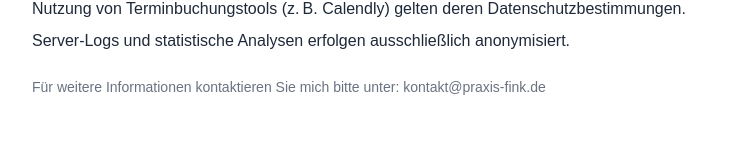
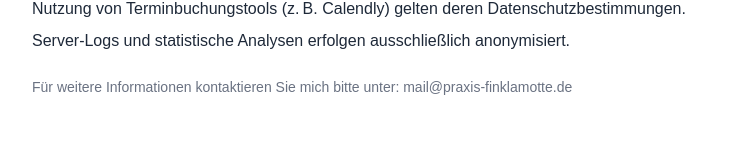
Before and after one commit to jaemaf/praxis-website, a Next.js app: page /datenschutz in a window 1280 px wide. Shown: the part 119-286 px from the top of the page, without its empty margins (256-1010 px from the left). Built offline with nearby package versions, Linux system fonts and the light colour scheme.

Commit message:
Anpassung Datenschutz

```diff
--- a/src/app/datenschutz/page.tsx
+++ b/src/app/datenschutz/page.tsx
@@ -4,7 +4,7 @@ export default function Datenschutz() {
       <h1 className="text-3xl font-bold mb-6">Datenschutzerklärung</h1>
       <p className="mb-2">Diese Website erhebt keine personenbezogenen Daten ohne Ihre ausdrückliche Zustimmung. Bei Nutzung von Terminbuchungstools (z. B. Calendly) gelten deren Datenschutzbestimmungen.</p>
       <p className="mb-2">Server-Logs und statistische Analysen erfolgen ausschließlich anonymisiert.</p>
-      <p className="mt-6 text-sm text-gray-500">Für weitere Informationen kontaktieren Sie mich bitte unter: kontakt@praxis-fink.de</p>
+      <p className="mt-6 text-sm text-gray-500">Für weitere Informationen kontaktieren Sie mich bitte unter: mail@praxis-finklamotte.de</p>
     </main>
   );
 }
```
